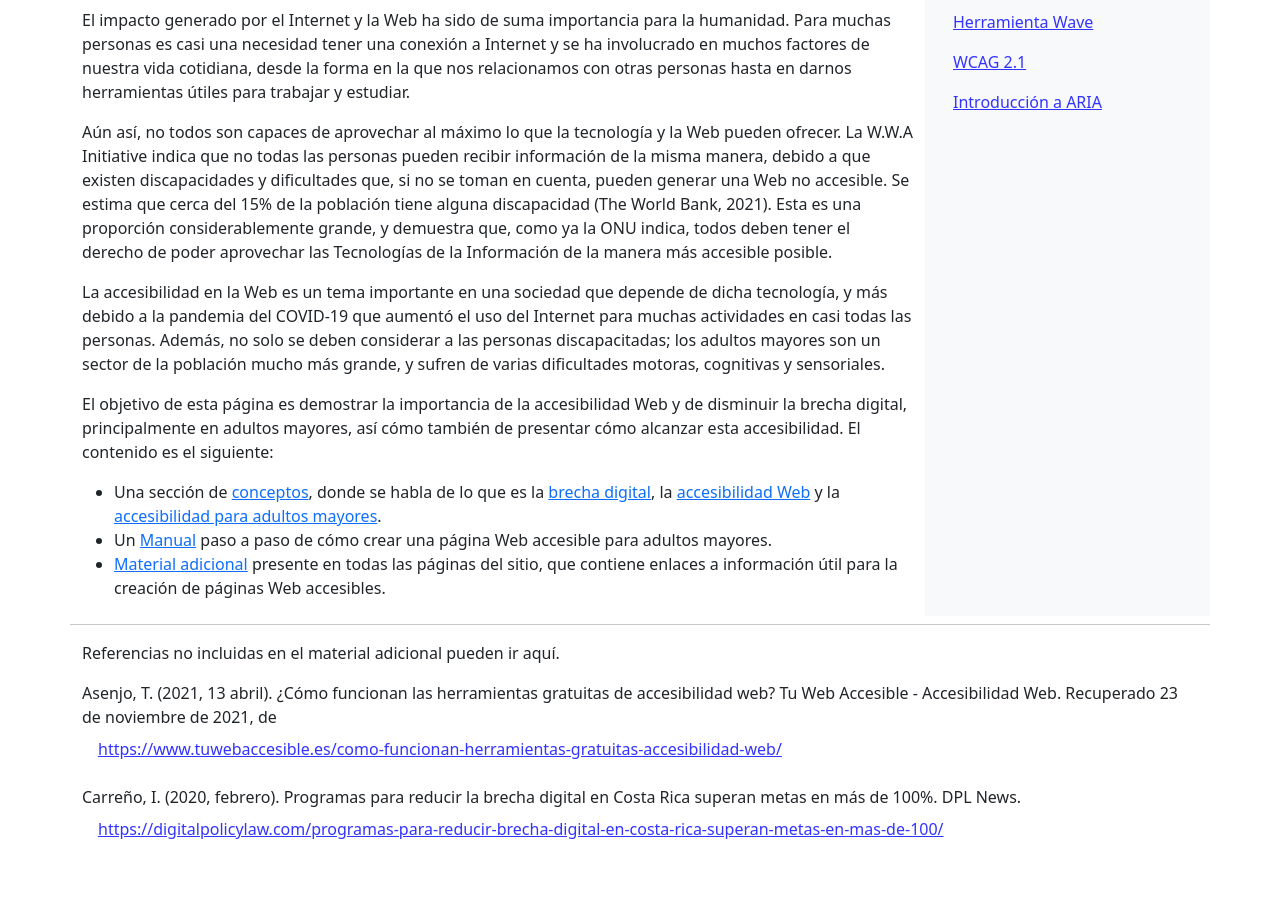
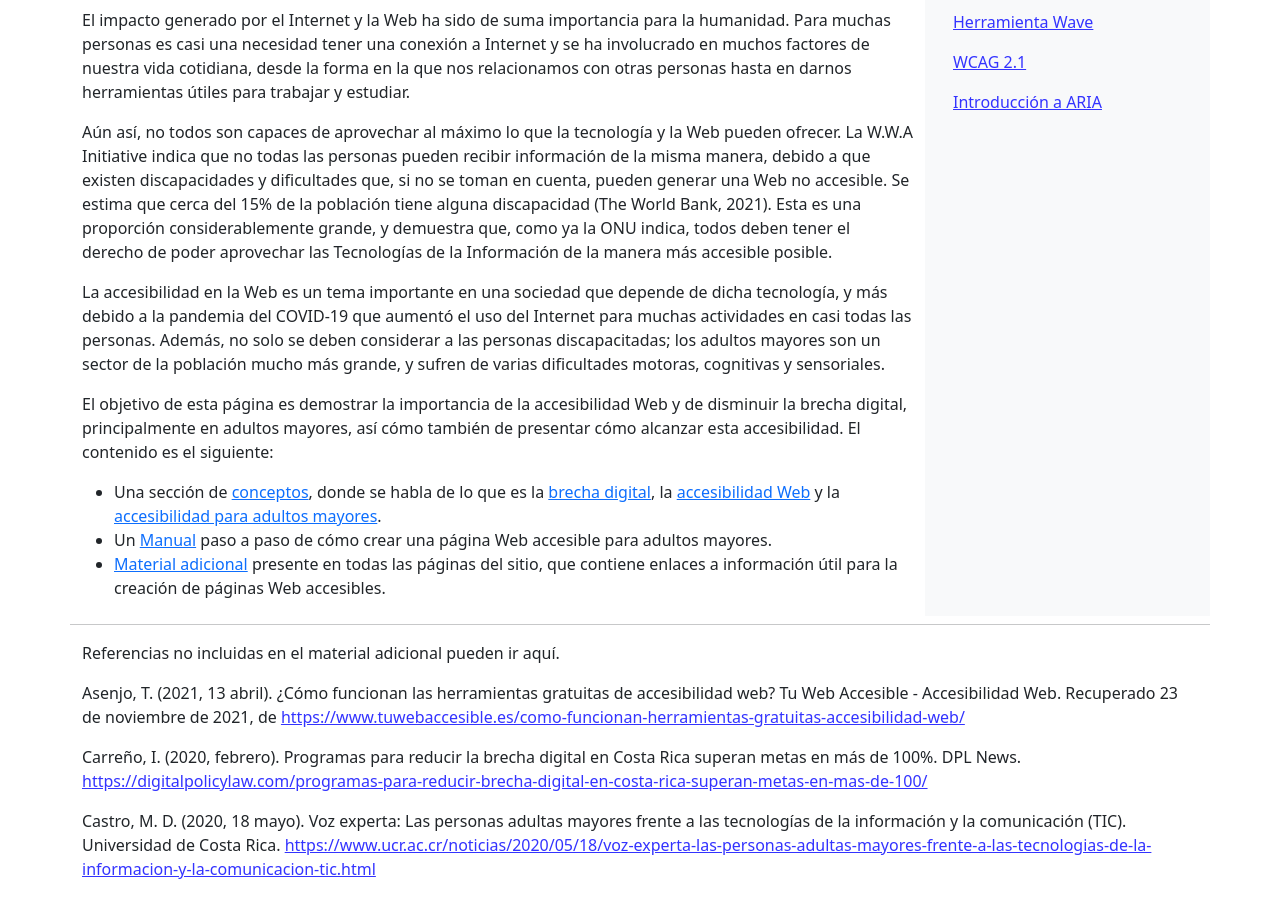
Before and after one commit to squesadav/Proyecto-Accesibilidad-y-la-Brecha-Digital, a plain HTML site: page index.html in a window 1280 px wide. Shown: the part 145-1042 px from the top of the page. Before the commit the page ends 1010 px from the top, so only its background shows below. Drawn offline with nearby package versions, Linux system fonts and the light colour scheme.

Commit message:
Prueba de tres referencias acomodadas

```diff
--- a/index.html
+++ b/index.html
@@ -137,14 +137,21 @@
 				<a href="https://www.tuwebaccesible.es/como-funcionan-herramientas-gratuitas-accesibilidad-web/"
 					title="¿Cómo funcionan las herramientas gratuitas de accesibilidad web?"
 					style="color: #3333FF; text-decoration: underline;"
-					class="nav-link">https://www.tuwebaccesible.es/como-funcionan-herramientas-gratuitas-accesibilidad-web/
+					class="link">https://www.tuwebaccesible.es/como-funcionan-herramientas-gratuitas-accesibilidad-web/
 				</a>
 			</p>
 			<p>Carreño, I. (2020, febrero). Programas para reducir la brecha digital en Costa Rica superan metas en más de 100%. DPL News.
 				<a href="https://digitalpolicylaw.com/programas-para-reducir-brecha-digital-en-costa-rica-superan-metas-en-mas-de-100/"
 					title="Programas para reducir la brecha digital en Costa Rica superan metas en más de 100%"
 					style="color: #3333FF; text-decoration: underline;"
-					class="nav-link">https://digitalpolicylaw.com/programas-para-reducir-brecha-digital-en-costa-rica-superan-metas-en-mas-de-100/
+					class="link">https://digitalpolicylaw.com/programas-para-reducir-brecha-digital-en-costa-rica-superan-metas-en-mas-de-100/
+				</a>
+			</p>
+			<p>Castro, M. D. (2020, 18 mayo). Voz experta: Las personas adultas mayores frente a las tecnologías de la información y la comunicación (TIC). Universidad de Costa Rica.
+				<a href="https://www.ucr.ac.cr/noticias/2020/05/18/voz-experta-las-personas-adultas-mayores-frente-a-las-tecnologias-de-la-informacion-y-la-comunicacion-tic.html"
+					title="Voz experta: Las personas adultas mayores frente a las tecnologías de la información y la comunicación (TIC)"
+					style="color: #3333FF; text-decoration: underline;"
+					class="link">https://www.ucr.ac.cr/noticias/2020/05/18/voz-experta-las-personas-adultas-mayores-frente-a-las-tecnologias-de-la-informacion-y-la-comunicacion-tic.html
 				</a>
 			</p>
 		</footer>
```
